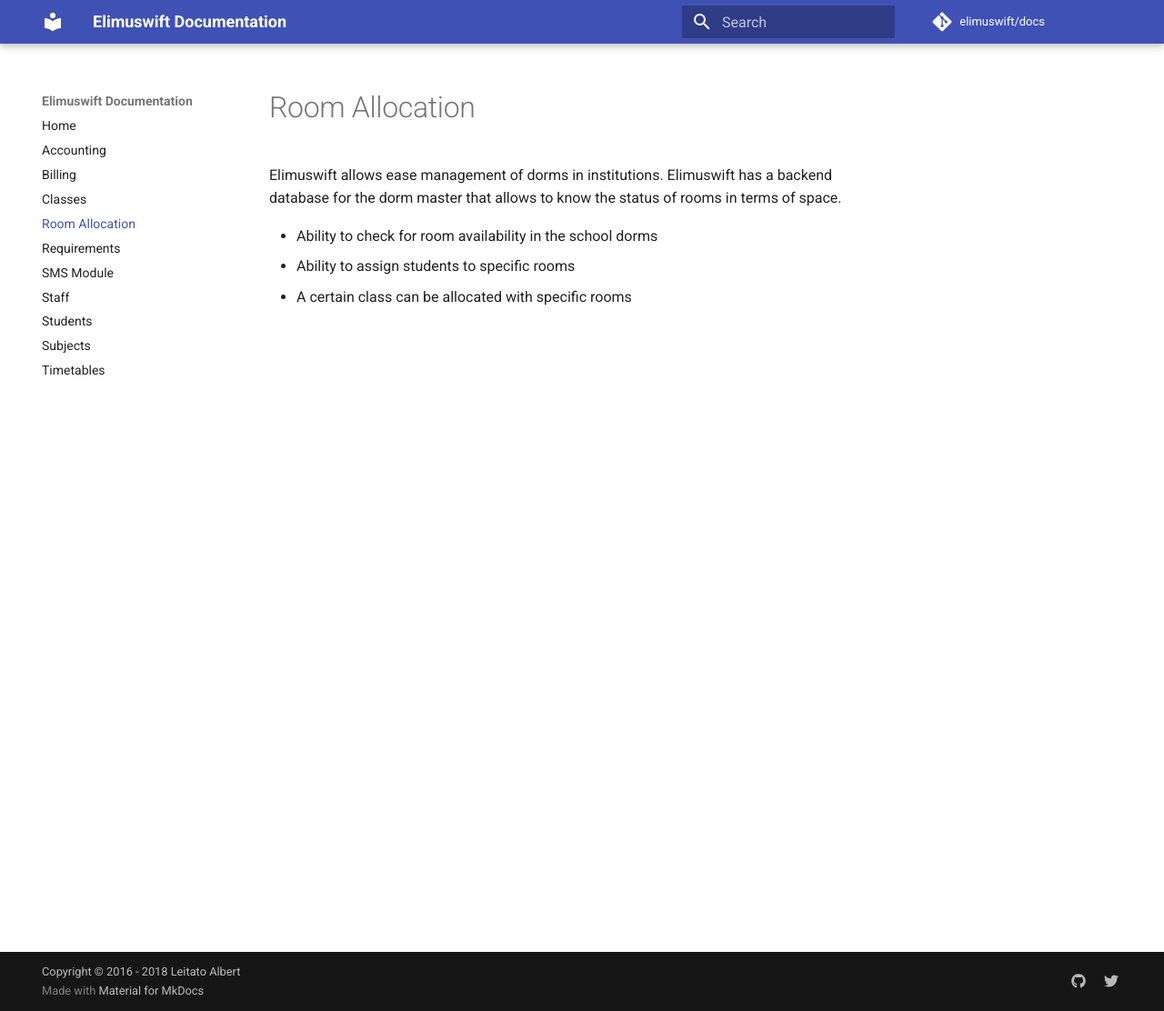
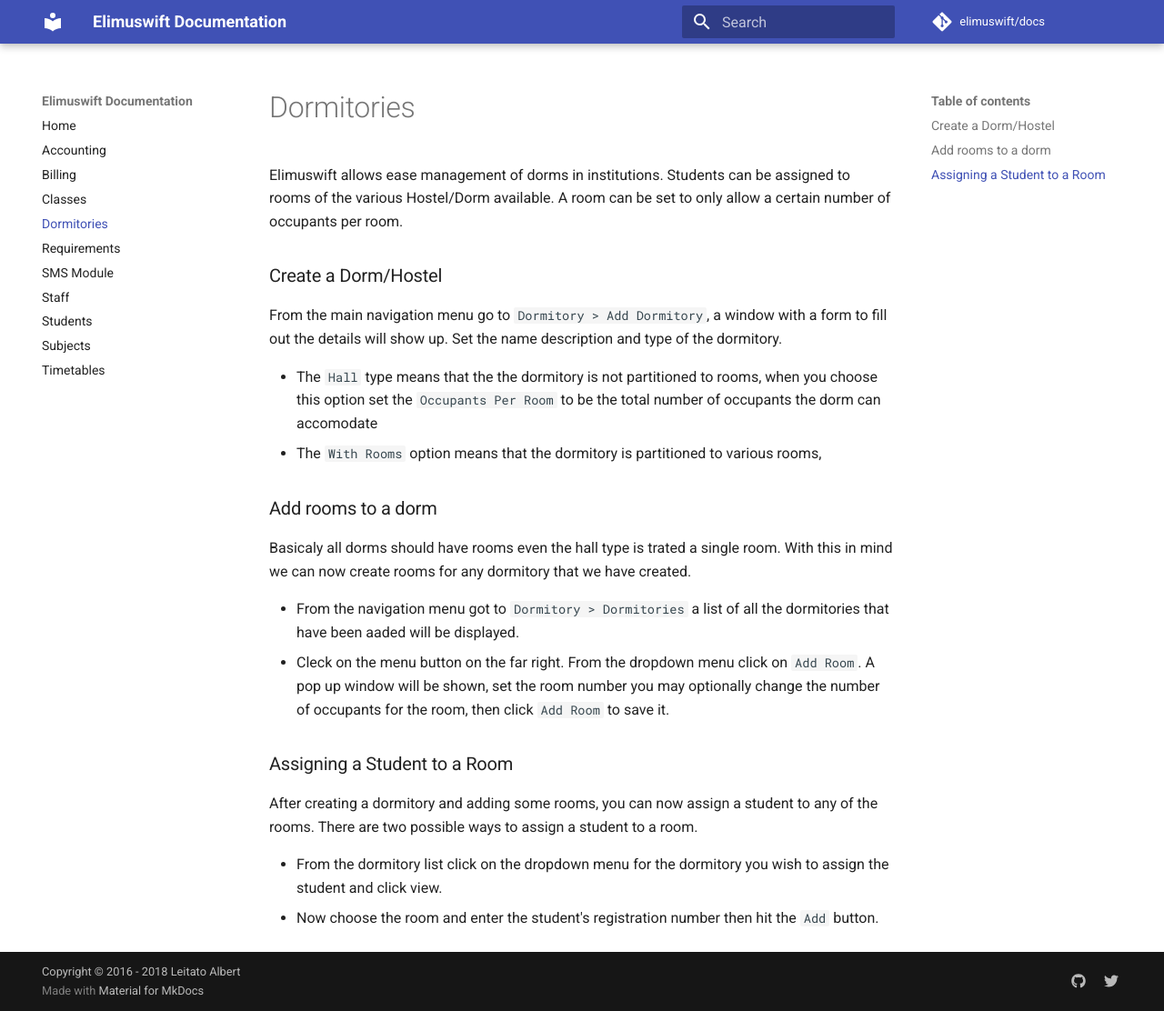
Before and after one commit to Elimuswift/docs, an MkDocs documentation site: the page built from docs/Dormitories.md, in a window 1280 px wide and 1112 px high. Shown: the whole window at 91% size. Built offline with MkDocs 1.6.1 and Material for MkDocs 9.7.7, drawn with Linux system fonts in a browser that asks for light colours; comment, search, counter and statistics services are not loaded.

Commit message:
Add some how to on how to create and assign student to rooms

```diff
--- a/docs/Dormitories.md
+++ b/docs/Dormitories.md
@@ -1,6 +1,19 @@
-# Room Allocation
-Elimuswift allows ease management of dorms	in institutions. Elimuswift has a backend database for the dorm master that allows to know the status of rooms in terms of space.
+Elimuswift allows ease management of dorms	in institutions. Students can be assigned to rooms of the various Hostel/Dorm available. A room can be set to only allow a certain number of occupants per room.
 
-- Ability to check for room availability in the school dorms
-- Ability to assign students to specific rooms
-- A certain class can be allocated with specific rooms
+### Create a Dorm/Hostel
+From the main navigation menu go to `Dormitory > Add Dormitory`, a window with a form to fill out the details will show up. Set the name description and type of the dormitory.
+
+- The `Hall` type means that the the dormitory is not partitioned to rooms, when you choose this option set the `Occupants Per Room` to be the total number of occupants the dorm can accomodate
+- The `With Rooms` option means that the dormitory is partitioned to various rooms,
+
+### Add rooms to a dorm
+Basicaly all dorms should have rooms even the hall type is trated a single room. With this in mind we can now create rooms for any dormitory that we have created.
+
+- From the navigation menu got to `Dormitory > Dormitories` a list of all the dormitories that have been aaded will be displayed.
+- Cleck on the menu button on the far right. From the dropdown menu click on `Add Room`. A pop up window will be shown, set the room number you may optionally change the number of occupants for the room, then  click `Add Room` to  save it.
+
+### Assigning a Student to a Room
+After creating a dormitory and adding some rooms, you can now assign a student to any of the rooms. There are two possible ways to assign a student to a room.
+
+- From the dormitory list click on the dropdown menu for the dormitory you wish to assign the student and click view.
+- Now choose the room and enter the student's registration number then hit the `Add` button.
```
